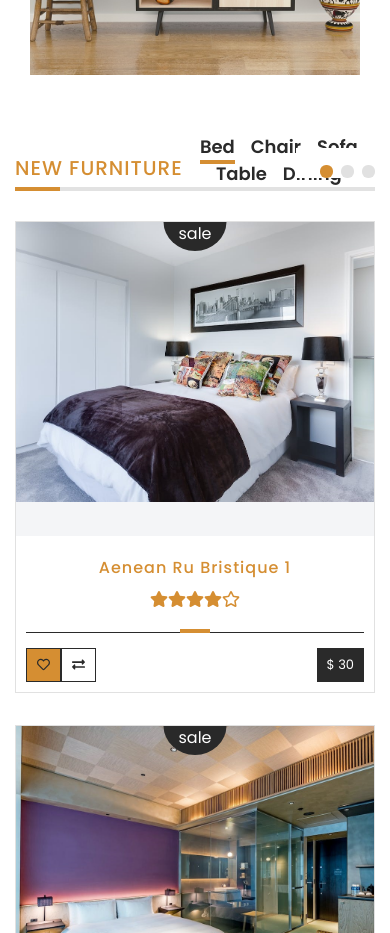
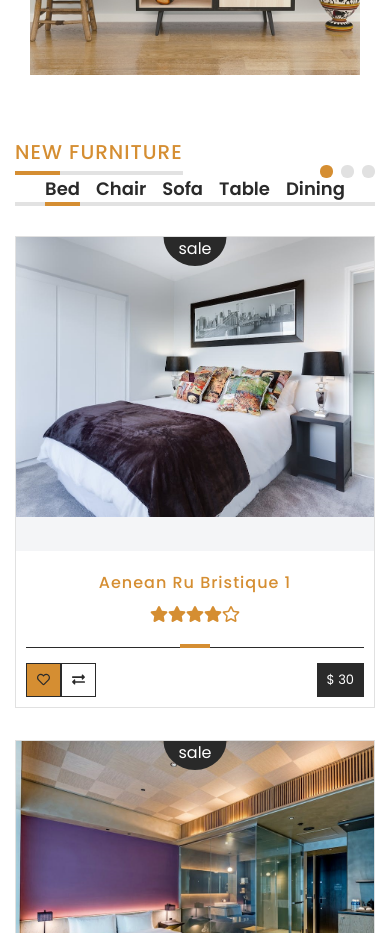
Before and after one commit to bitcooker/furniture-shop, a React (Create React App) app: page / in a window 390 px wide. Shown: the part 1780-2713 px from the top of the page. Built offline with nearby package versions, Linux system fonts and the light colour scheme.

Commit message:
Add responsive menu

```diff
--- a/src/components/features/NewFurniture/NewFurniture.js
+++ b/src/components/features/NewFurniture/NewFurniture.js
@@ -49,7 +49,7 @@ class NewFurniture extends React.Component {
               <div className={'col-auto ' + styles.heading}>
                 <h3>New furniture</h3>
               </div>
-              <div className={'col ' + styles.menu}>
+              <div className={'col-md-8 col-lg-9 col-xl-10 ' + styles.menu}>
                 <ul>
                   {categories.map(item => (
                     <li key={item.id}>
```
